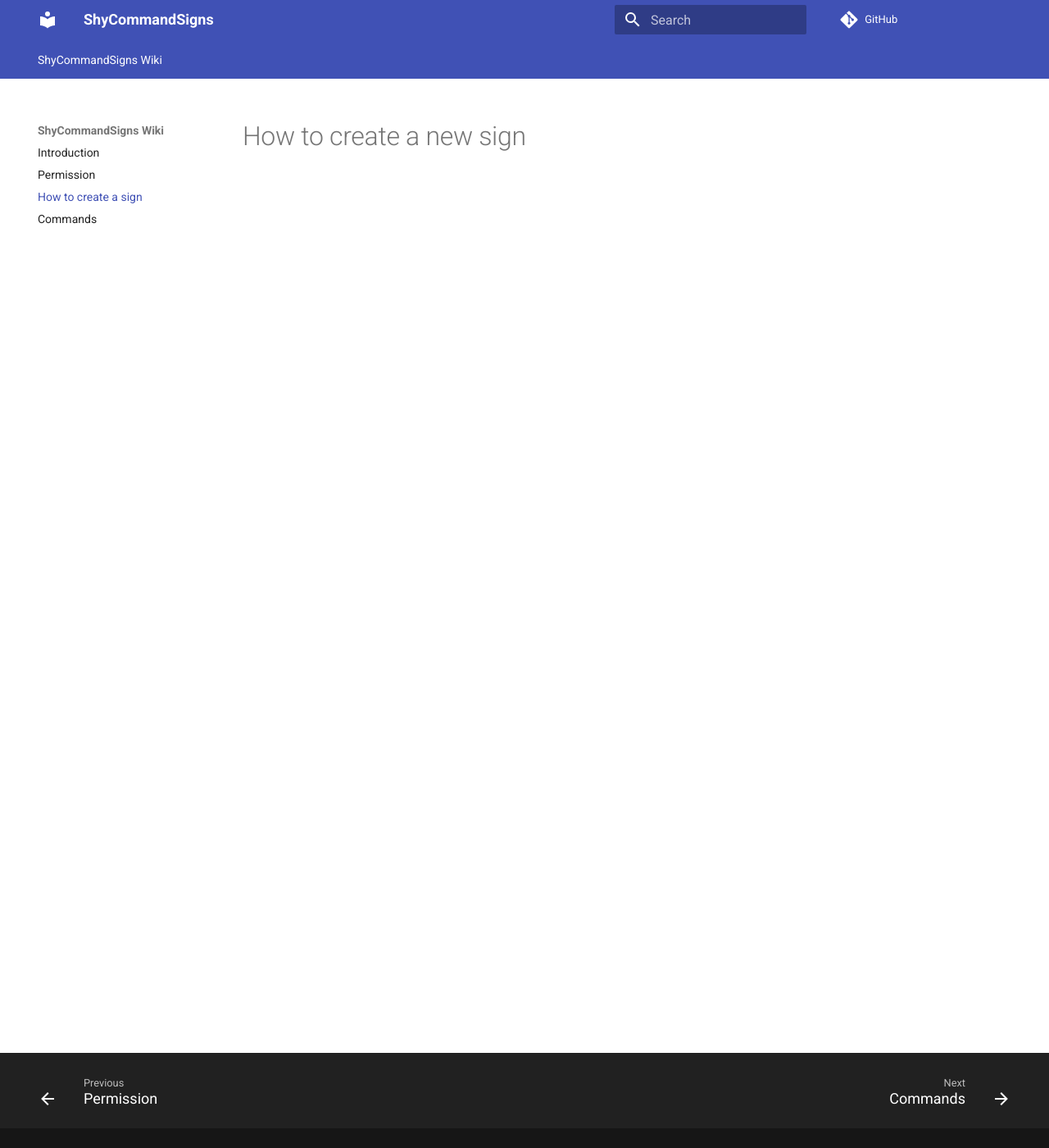
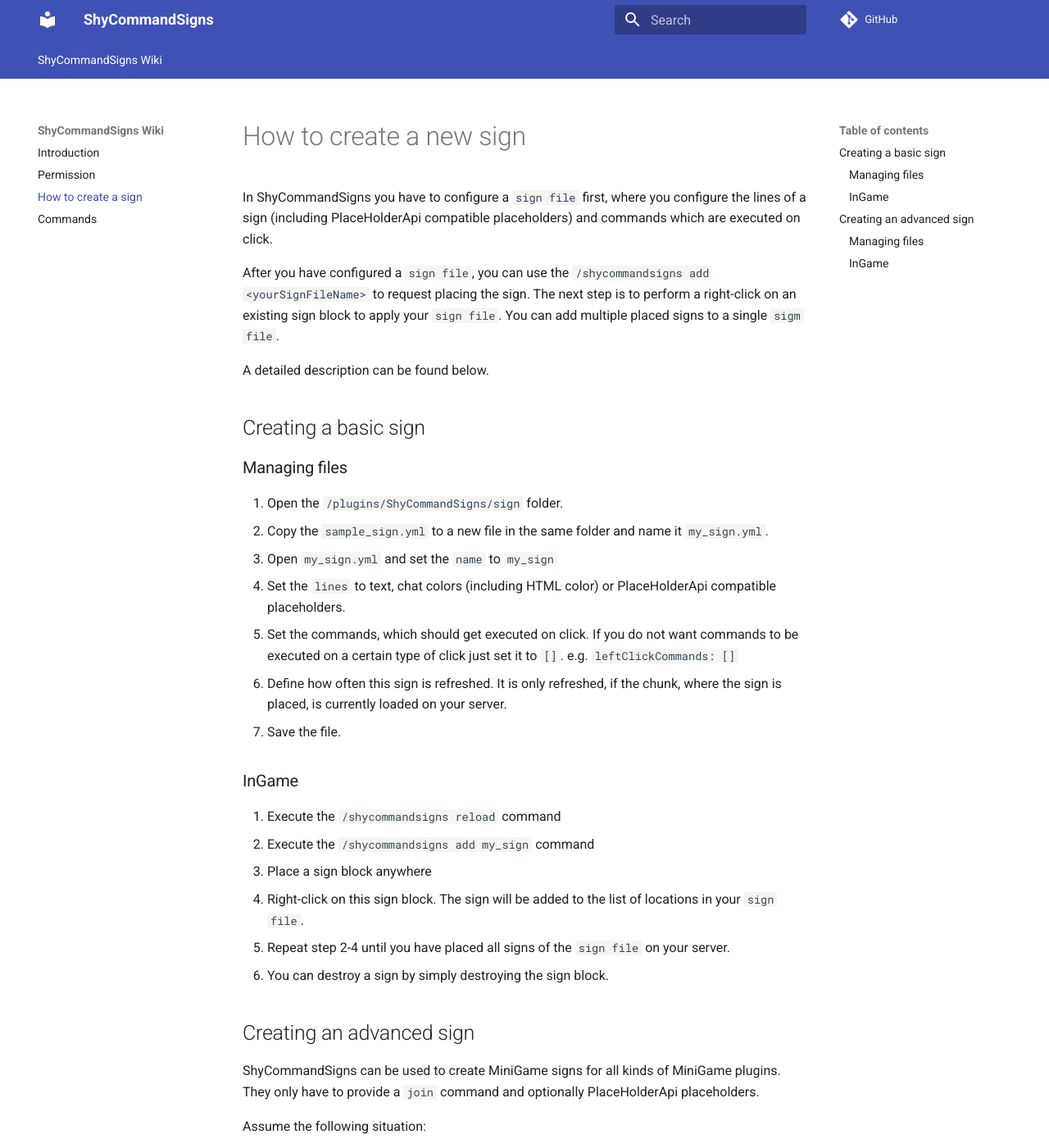
Before and after one commit to Shynixn/ShyCommandSigns, an MkDocs documentation site: the page built from docs/wiki/docs/installation.md, in a window 1280 px wide and 1400 px high. Shown: the whole window at 82% size. Built offline with MkDocs 1.6.1 and Material for MkDocs 9.7.7, drawn with Linux system fonts in a browser that asks for light colours; comment, search, counter and statistics services are not loaded; some of the changed text lies outside the part shown.

Commit message:
Added installation details.

````diff
--- a/docs/wiki/docs/installation.md
+++ b/docs/wiki/docs/installation.md
@@ -1 +1,92 @@
 # How to create a new sign
+
+In ShyCommandSigns you have to configure a ``sign file`` first, where you configure
+the lines of a sign (including PlaceHolderApi compatible placeholders) and commands
+which are executed on click.
+
+After you have configured a ``sign file``, you can use the ``/shycommandsigns add <yourSignFileName>`` to request placing the sign.
+The next step is to perform a right-click on an existing sign block to apply your ``sign file``. You can add multiple placed signs to a single ``sigm file``.
+
+A detailed description can be found below.
+
+## Creating a basic sign
+
+### Managing files
+
+1. Open the ``/plugins/ShyCommandSigns/sign`` folder.
+2. Copy the ``sample_sign.yml`` to a new file in the same folder and name it ``my_sign.yml``.
+3. Open ``my_sign.yml`` and set the ``name`` to ``my_sign``
+4. Set the ``lines`` to text, chat colors (including HTML color) or PlaceHolderApi compatible placeholders.
+5. Set the commands, which should get executed on click. If you do not want commands to be executed on a certain type of click just set it to ``[]``. e.g. ``leftClickCommands: []``
+6. Define how often this sign is refreshed. It is only refreshed, if the chunk, where the sign is placed, is currently loaded on your server.
+7. Save the file.
+
+### InGame
+
+1. Execute the ``/shycommandsigns reload`` command
+2. Execute the ``/shycommandsigns add my_sign`` command
+3. Place a sign block anywhere
+4. Right-click on this sign block. The sign will be added to the list of locations in your ``sign file``.
+5. Repeat step 2-4 until you have placed all signs of the ``sign file`` on your server.
+6. You can destroy a sign by simply destroying the sign block.
+
+## Creating an advanced sign
+
+ShyCommandSigns can be used to create MiniGame signs for all kinds of MiniGame plugins. They only have to provide a ``join`` command and optionally PlaceHolderApi placeholders.
+
+Assume the following situation:
+
+* You have got multiple arenas of a MiniGame plugin
+* You want to design a join sign for all of those arenas
+* You do not want to create a new ``sign file`` per arena because they should all look the same
+
+Here, the sign tagging feature of ShyCommandSigns can be used.
+
+### Managing files
+
+* Open the ``/plugins/ShyCommandSigns/sign`` folder.
+* Copy the ``sample_sign.yml`` to a new file in the same folder and name it ``blockball_join_sign.yml``.
+* Open ``blockball_join_sign.yml`` and set the ``name`` to ``blockball_join_sign``
+* Set the text of the ``lines`` and ``clickCommands``.
+
+```yaml
+lines:
+- 'BlockBall'
+- '&aJoin'
+- '%blockball_game_players_game1%/%blockball_game_maxPlayers_game1%'
+- ''
+clickCommands: []
+leftClickCommands: []
+rightClickCommands:
+- type: PER_PLAYER
+  command: "/blockball join game1"
+  cooldown: 0
+  delay: 0
+```
+
+* You can see that those lines and commands directly reference the arena ``game1`` of BlockBall.
+* However, we can change it that the lines and commands reference a tag ``$arena$`` instead of ``game1``. This allows to use the same ``sign file`` for multiple arenas.
+* A tag always starts with ``$`` and ends with ``$``.
+
+```yaml
+lines:
+- 'BlockBall'
+- '&aJoin'
+- '%blockball_game_players_$game$%/%blockball_game_maxPlayers_$game$%'
+- ''
+clickCommands: []
+leftClickCommands: []
+rightClickCommands:
+- type: PER_PLAYER
+  command: "/blockball join $game$"
+  cooldown: 0
+  delay: 0
+```
+
+### InGame
+
+* Execute the ``/shycommandsigns reload`` command
+* Execute the ``/shycommandsigns add blockball_join arena game1`` command. This creates a join sign for arena named ``game1``.
+* Place a sign block anywhere and right-click on this sign block. The sign will be added to the list of locations in your ``sign file``.
+* Execute the ``/shycommandsigns add blockball_join arena coolArena`` command. This creates a join sign for arena named ``coolArena``.
+* Place a sign block anywhere and right-click on this sign block. The sign will be added to the list of locations in your ``sign file``.
````
